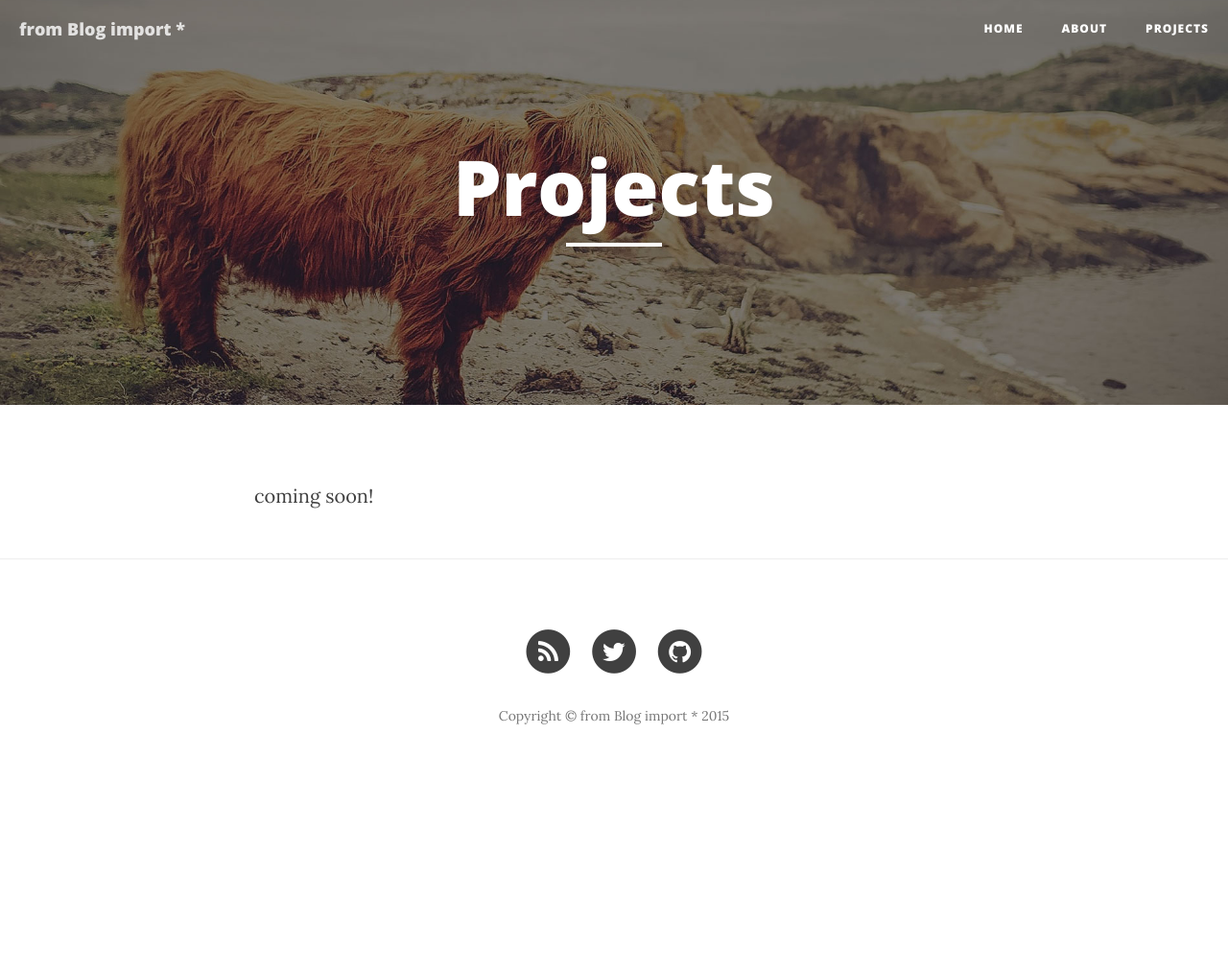
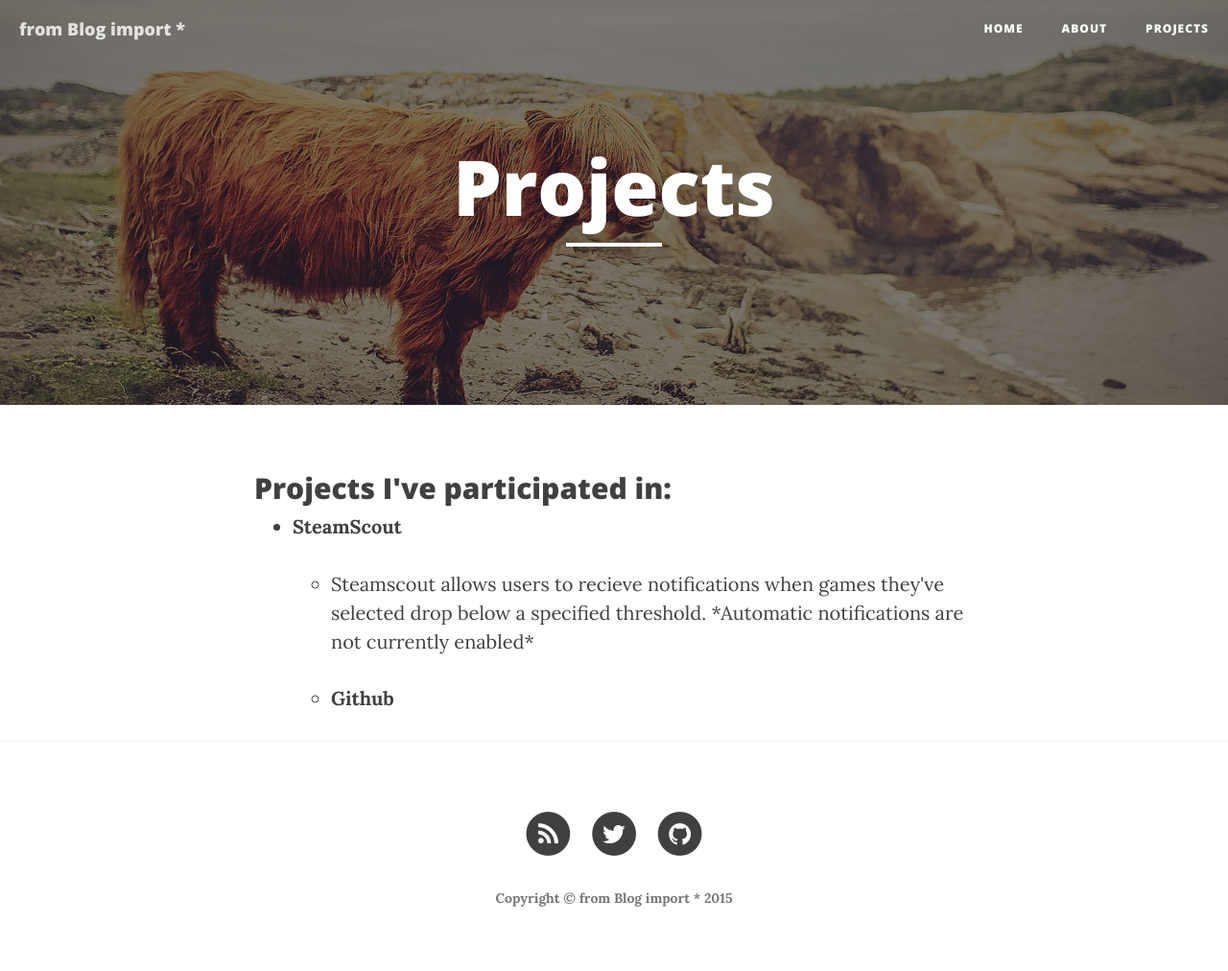
Before and after one commit to AmaxJ/AmaxJ.github.io, a Jekyll site: the page built from projects.html, in a window 1280 px wide. Shown: the whole page at 96% size. Built offline with Jekyll 4.4.1, drawn with Linux system fonts in a browser that asks for light colours; nearby versions of some CDN libraries; before the commit the page ends 900 px from its top, so only the background shows below that.

Commit message:
updated projects

```diff
--- a/projects.html
+++ b/projects.html
@@ -5,4 +5,16 @@ description:
 header-img: "img/contact-bg.jpg"
 ---
 
-<p>coming soon!</p>
+<h2>Projects I've participated in:</h2>
+
+<ul>
+    <li>
+        <a href="http://steamscout.herokuapp.com/"><b>SteamScout</b></a>
+        <br>
+        <ul>
+            <li><p>Steamscout allows users to recieve notifications when games they've selected
+            drop below a specified threshold. *Automatic notifications are not currently enabled*</p></li>
+            <li><a href="https://github.com/rmotr/002-pyp-demoday-g1"><b>Github<b></a></li>
+        </ul>
+    </li>
+</ul>
```
